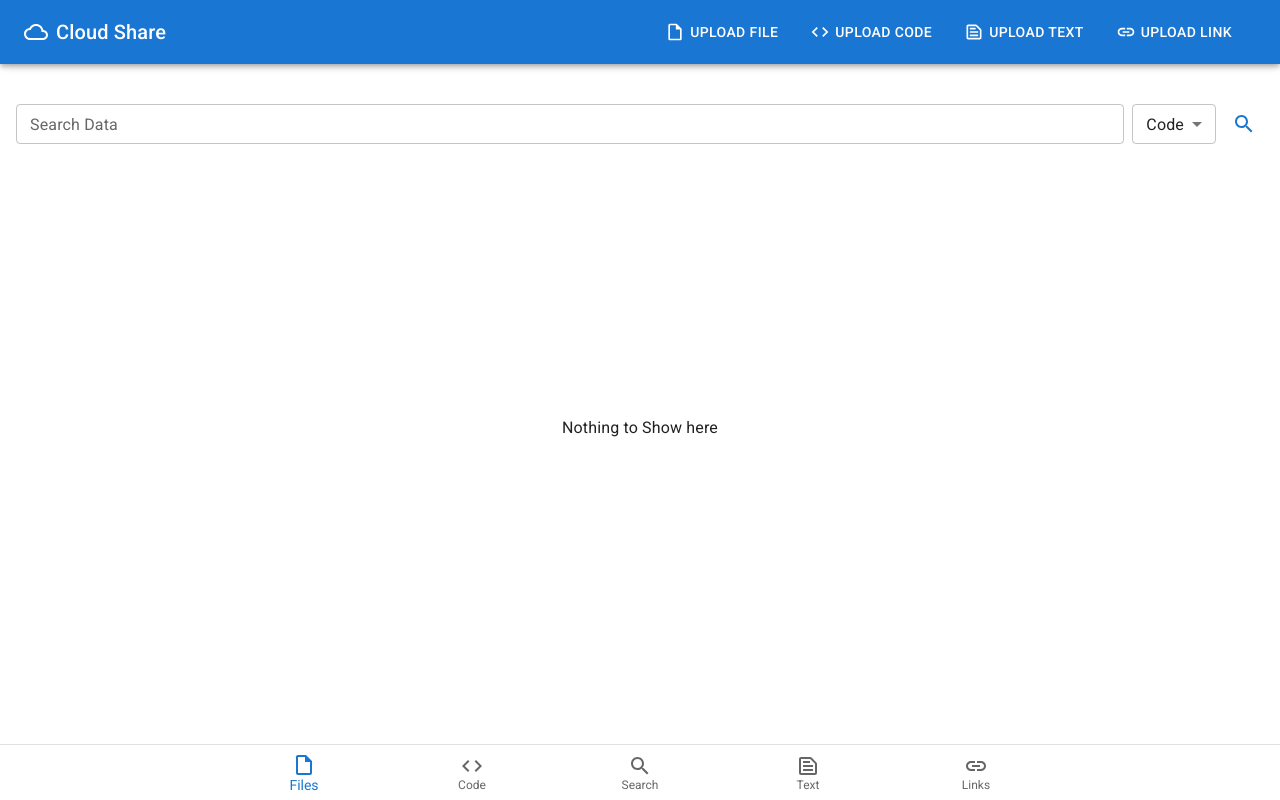
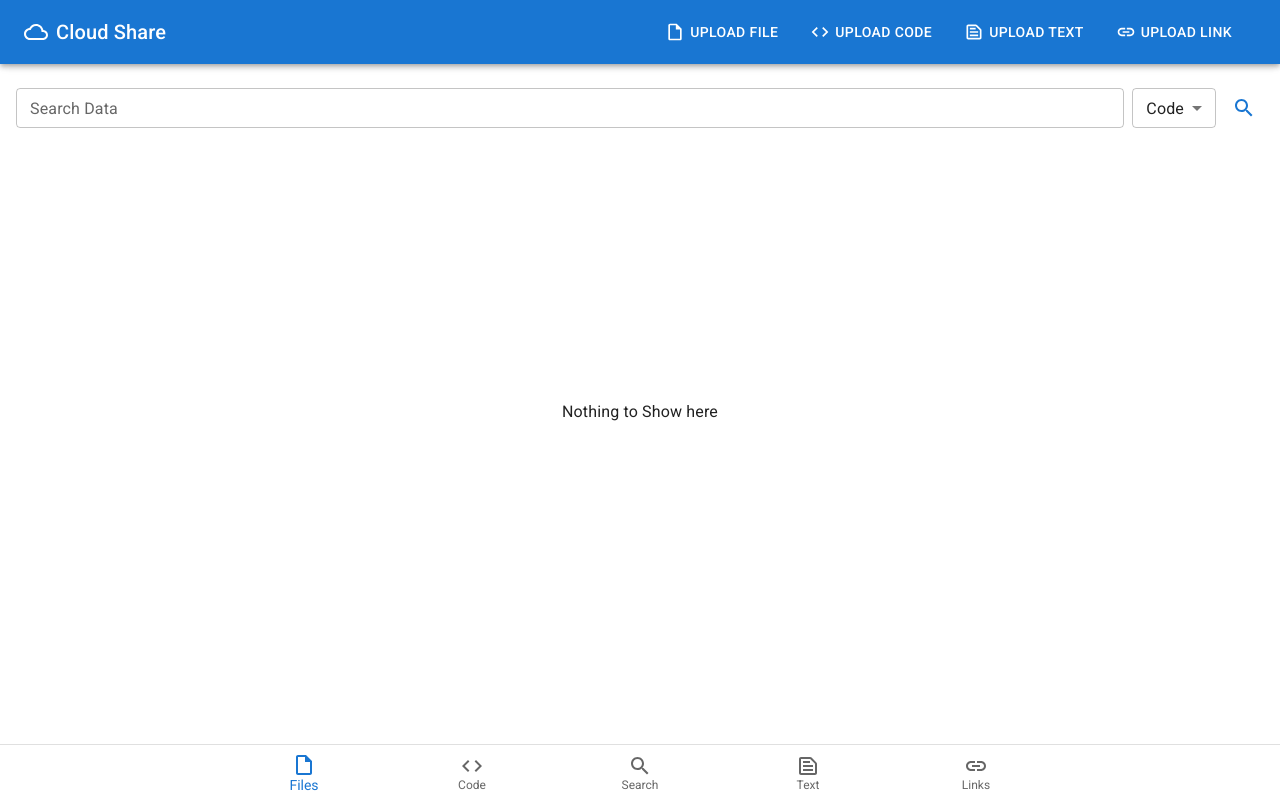
Before and after one commit to skfeat177/yahya-cloud-app, a React (Create React App) app: page /search in a window 1280 px wide. Built offline with nearby package versions, Linux system fonts and the light colour scheme.

Commit message:
Update Search.js

```diff
--- a/src/pages/Search.js
+++ b/src/pages/Search.js
@@ -195,7 +195,7 @@ const handleKeyPress = (event) => {
   }
 };
   return (
-    <Box sx={{ marginTop: 13 }}>
+    <Box sx={{ marginTop: 11 }}>
       <Box sx={{ marginInline: 2, display: 'flex', alignItems: 'center' }}>
         <TextField
           fullWidth
```
